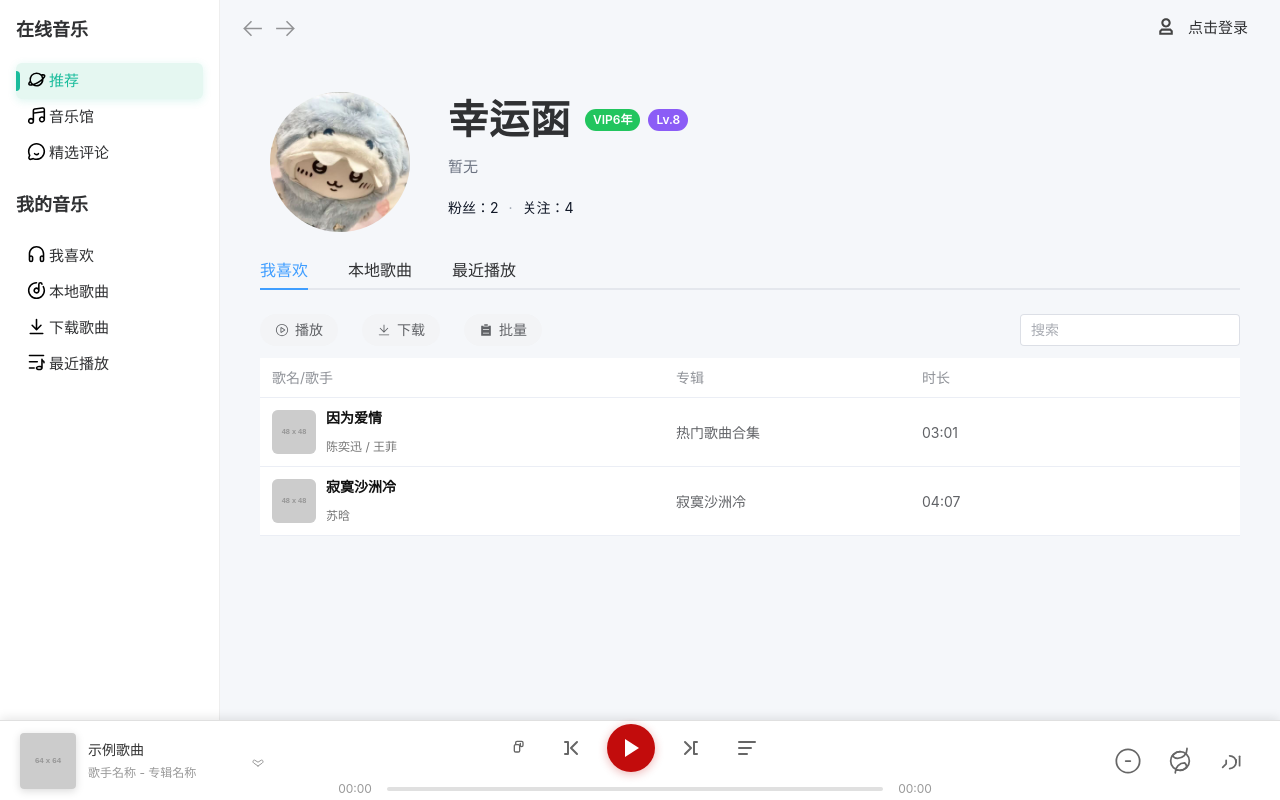
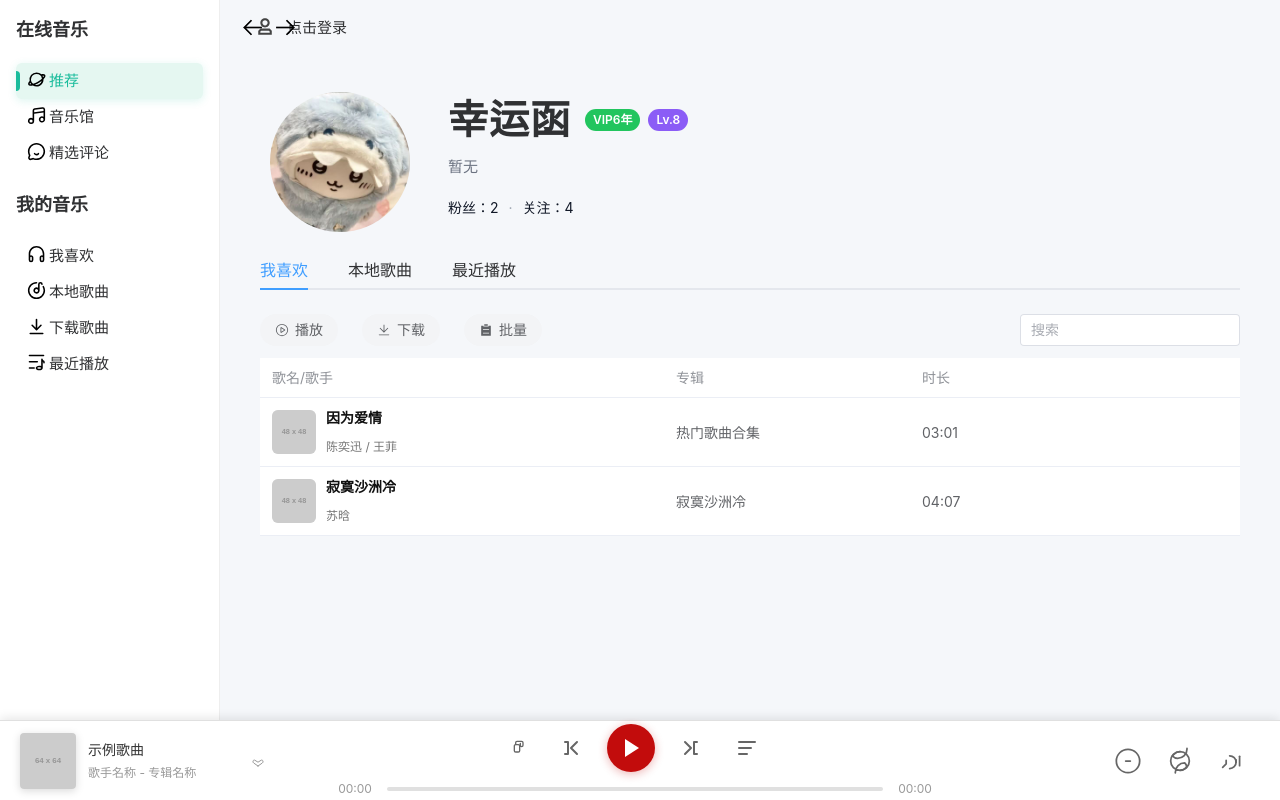
Before and after one commit to qqmusic-team/qqmusic-player-vue3, a Vue app: page /profile in a window 1280 px wide. Built offline with nearby package versions, Linux system fonts and the light colour scheme.

Commit message:
修复导航按钮 fixed 定位遮挡登录点击的问题

```diff
--- a/src/components/layout/NavigationControls.vue
+++ b/src/components/layout/NavigationControls.vue
@@ -8,8 +8,6 @@
       version="1.1"
       xmlns="http://www.w3.org/2000/svg"
       p-id="4292"
-      width="200"
-      height="200"
       @click="handleBackClick"
       :class="{ disabled: disabled || backDisabled }"
     >
@@ -26,8 +24,6 @@
       version="1.1"
       xmlns="http://www.w3.org/2000/svg"
       p-id="4442"
-      width="200"
-      height="200"
       @click="handleForwardClick"
       :class="{ disabled: disabled || forwardDisabled }"
     >
@@ -174,10 +170,17 @@ const handleForwardClick = (event) => {
 
 <style scoped>
 .navigation-controls {
-  display: flex;
+  position: fixed;
+  top: 15px;
+  left: 240px;
+  z-index: 1000;
+
+  display: inline-flex;
   gap: 8px;
   align-items: center;
-  position: relative;
+
+  width: fit-content;
+  pointer-events: none;
 }
 
 .icon {
--- a/src/views/ProfileView.vue
+++ b/src/views/ProfileView.vue
@@ -1,6 +1,12 @@
 <template>
   <div class="profile-page">
     <!-- 顶部用户信息区 -->
+     <div class="profile-nav">
+      <NavigationControls
+        @back="handleBack"
+        @forward="handleForward"
+      />
+    </div>
     <div class="profile-top">
       <div class="avatar-wrap">
         <img class="avatar" :src="user.avatar" alt="avatar" />
@@ -407,10 +413,12 @@
 </template>
 
 <script setup>
+import NavigationControls from "@/components/layout/NavigationControls.vue";
+import { useRouter } from "vue-router";
 import { computed, onMounted, reactive, ref, watch } from "vue";
 import localAvatar from "../../avatar.jpg";
 
-// ✅ Element Plus Icons（按需引入，给 el-button 的 :icon 用）
+//  Element Plus Icons（按需引入，给 el-button 的 :icon 用）
 import {
   VideoPlay,
   Download,
@@ -420,6 +428,13 @@ import {
   Star,
   StarFilled,
 } from "@element-plus/icons-vue";
+
+const router = useRouter();
+
+const handleBack = () => {
+  router.replace({ name: "recommend" }); // 或 router.replace("/recommend")
+};
+const handleForward = () => router.forward();
 
 /** 用户信息 */
 const user = {
@@ -518,7 +533,7 @@ const isSameSong = (a, b) => {
 
 const isPlayingRow = (row) => isSameSong(row, nowPlaying.value);
 
-// ✅ 用于图标：喜欢/已喜欢
+//  用于图标：喜欢/已喜欢
 const isLiked = (song) => likedSongs.value.some((s) => isSameSong(s, song));
 
 const play = (song) => {
@@ -659,6 +674,7 @@ watch(
   align-items: flex-start;
   margin-bottom: 18px;
 }
+
 
 .avatar-wrap {
   width: 160px;
```
